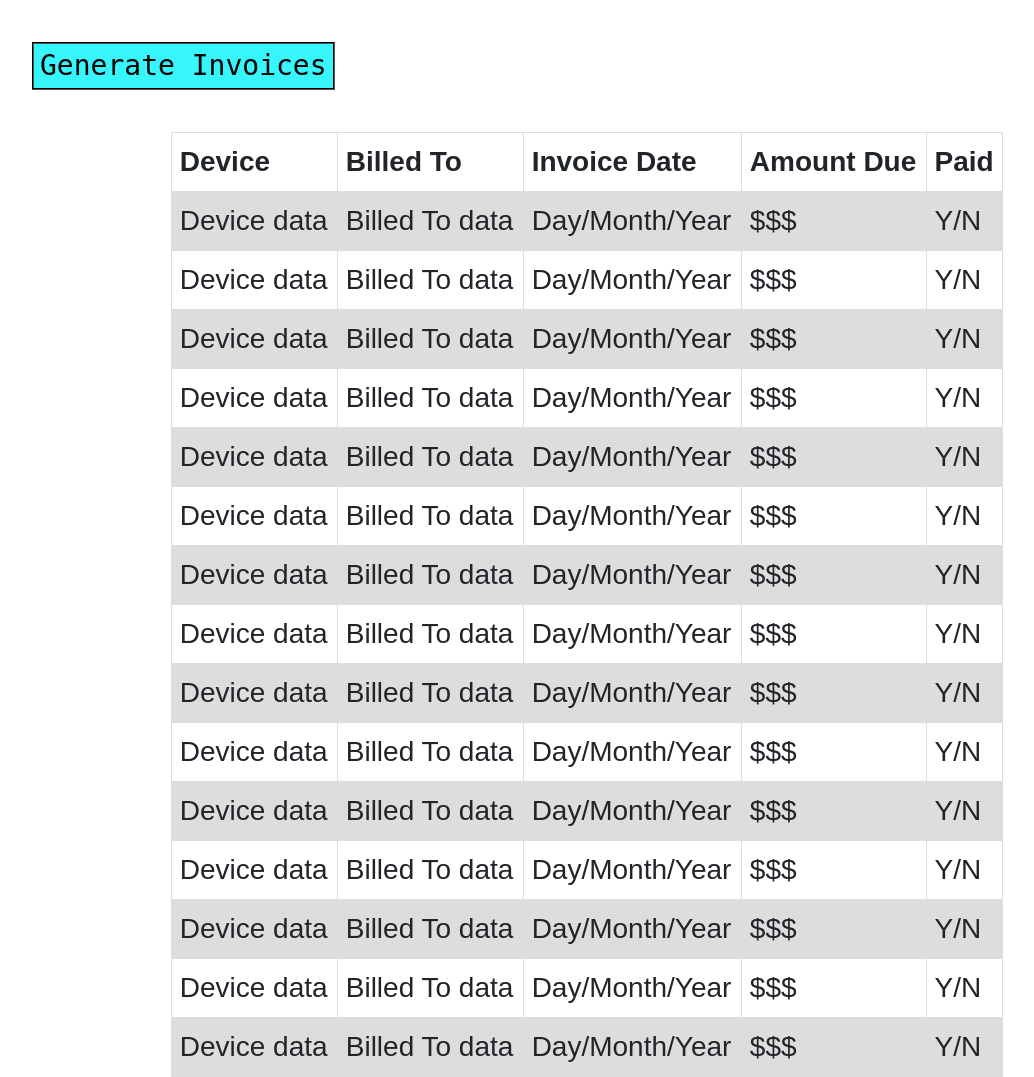
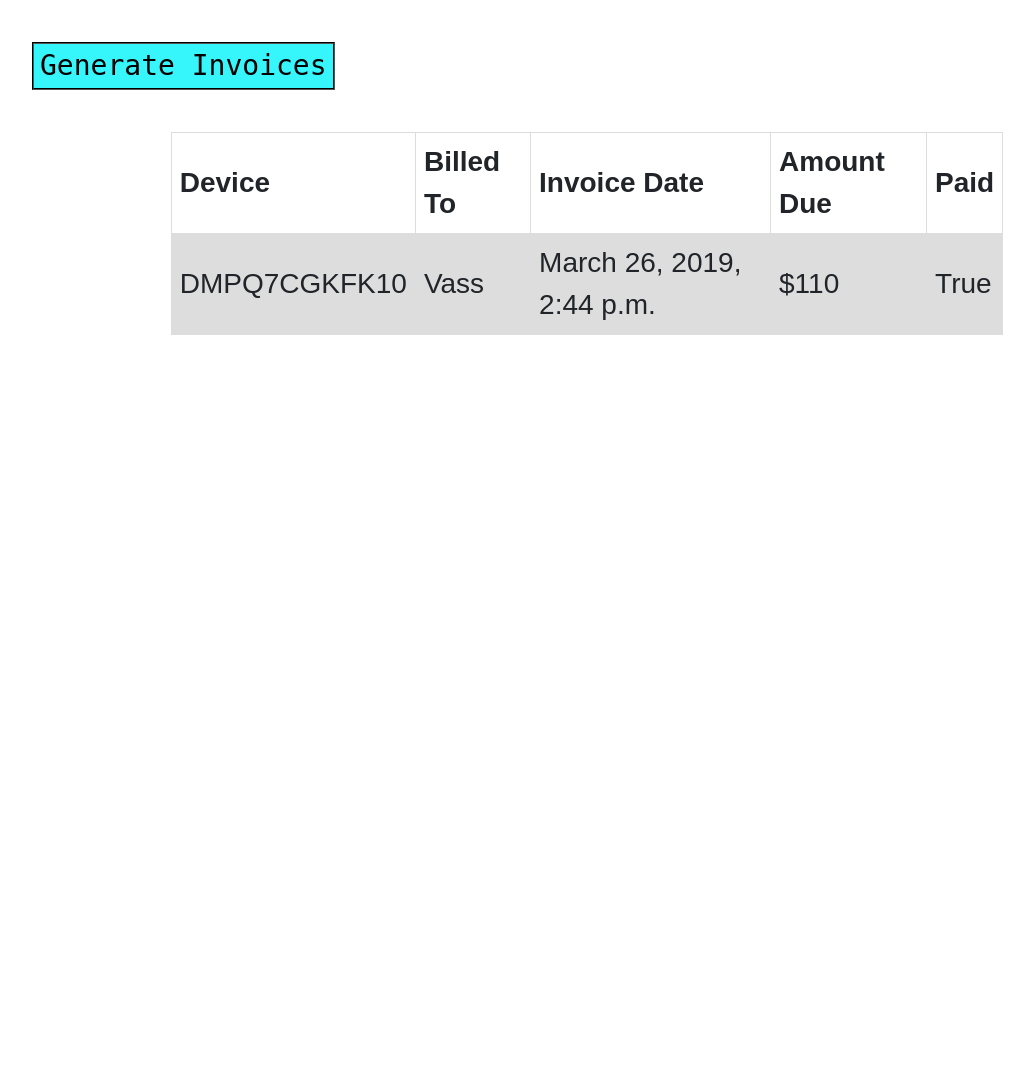
Before and after one commit to TheKidd138/capstone, a Django app: page /refurbco/invoices/ in a window 1280 px wide. Shown: the part 56-1133 px from the top of the page, without its empty margins (53-1087 px from the left). After the commit the page ends 391 px from the top, so only its background shows below. Run offline with Django 3.2, Linux system fonts and the light colour scheme; data comes from the database, SQL or seed files in the repository; both versions use the stored data as it was after the commit; some libraries are stand-ins or nearby versions.

Commit message:
Invoices page working with DB

```diff
--- a/app/webapp/refurbco/templates/refurbco/invoices.html
+++ b/app/webapp/refurbco/templates/refurbco/invoices.html
@@ -12,111 +12,14 @@
             <th>Paid</th>
         </tr>
         <tr>
-            <td>Device data</td>
-            <td>Billed To data</td>
-            <td>Day/Month/Year</td>
-            <td>$$$</td>
-            <td>Y/N</td>
+            {% for invoice in invoices %}
+            <td>{{ invoice.repairticket.serial_number }}</td>
+            <td>{{ invoice.repairticket.device_owner }}</td>
+            <td>{{ invoice.returned_on }}</td>
+            <td>${{ invoice.charged }} </td>
+            <td>{{ invoice.paid }}</td>
+            {% endfor %}
         </tr>
-        <tr>
-            <td>Device data</td>
-            <td>Billed To data</td>
-            <td>Day/Month/Year</td>
-            <td>$$$</td>
-            <td>Y/N</td>
-        </tr>
-        <tr>
-            <td>Device data</td>
-            <td>Billed To data</td>
-            <td>Day/Month/Year</td>
-            <td>$$$</td>
-            <td>Y/N</td>
-        </tr>
-        <tr>
-            <td>Device data</td>
-            <td>Billed To data</td>
-            <td>Day/Month/Year</td>
-            <td>$$$</td>
-            <td>Y/N</td>
-        </tr>
-        <tr>
-            <td>Device data</td>
-            <td>Billed To data</td>
-            <td>Day/Month/Year</td>
-            <td>$$$</td>
-            <td>Y/N</td>
-        </tr>
-        <tr>
-            <td>Device data</td>
-            <td>Billed To data</td>
-            <td>Day/Month/Year</td>
-            <td>$$$</td>
-            <td>Y/N</td>
-        </tr>
-        <tr>
-            <td>Device data</td>
-            <td>Billed To data</td>
-            <td>Day/Month/Year</td>
-            <td>$$$</td>
-            <td>Y/N</td>
-        </tr>
-        <tr>
-            <td>Device data</td>
-            <td>Billed To data</td>
-            <td>Day/Month/Year</td>
-            <td>$$$</td>
-            <td>Y/N</td>
-        </tr>
-        <tr>
-            <td>Device data</td>
-            <td>Billed To data</td>
-            <td>Day/Month/Year</td>
-            <td>$$$</td>
-            <td>Y/N</td>
-        </tr>
-        <tr>
-            <td>Device data</td>
-            <td>Billed To data</td>
-            <td>Day/Month/Year</td>
-            <td>$$$</td>
-            <td>Y/N</td>
-        </tr>
-        <tr>
-            <td>Device data</td>
-            <td>Billed To data</td>
-            <td>Day/Month/Year</td>
-            <td>$$$</td>
-            <td>Y/N</td>
-        </tr>
-        <tr>
-            <td>Device data</td>
-            <td>Billed To data</td>
-            <td>Day/Month/Year</td>
-            <td>$$$</td>
-            <td>Y/N</td>
-        </tr>
-        <tr>
-            <td>Device data</td>
-            <td>Billed To data</td>
-            <td>Day/Month/Year</td>
-            <td>$$$</td>
-            <td>Y/N</td>
-        </tr>
-        <tr>
-            <td>Device data</td>
-            <td>Billed To data</td>
-            <td>Day/Month/Year</td>
-            <td>$$$</td>
-            <td>Y/N</td>
-        </tr>
-        <tr>
-            <td>Device data</td>
-            <td>Billed To data</td>
-            <td>Day/Month/Year</td>
-            <td>$$$</td>
-            <td>Y/N</td>
-        </tr>
-
     </table>
 </div>
 {% endblock content %}
--- a/app/webapp/refurbco/views.py
+++ b/app/webapp/refurbco/views.py
@@ -1,4 +1,5 @@
 from django.shortcuts import render
+from .models import Invoice
 #from .models import [class]
 
 # Create your views here.
@@ -16,7 +17,11 @@ def inventory(request):
   return render(request, 'refurbco/inventory.html', context)
 
 def invoices(request):
-  return render(request, 'refurbco/invoices.html', {'title':'Invoices'})
+  context = {
+    'title':'Invoices',
+    'invoices': Invoice.objects.all()
+  }
+  return render(request, 'refurbco/invoices.html', context)
 
 def login(request):
   return render(request, 'refurbco/login.html', {'title':'Login'})
```
Also changed, not shown: app/webapp/db.sqlite3.
